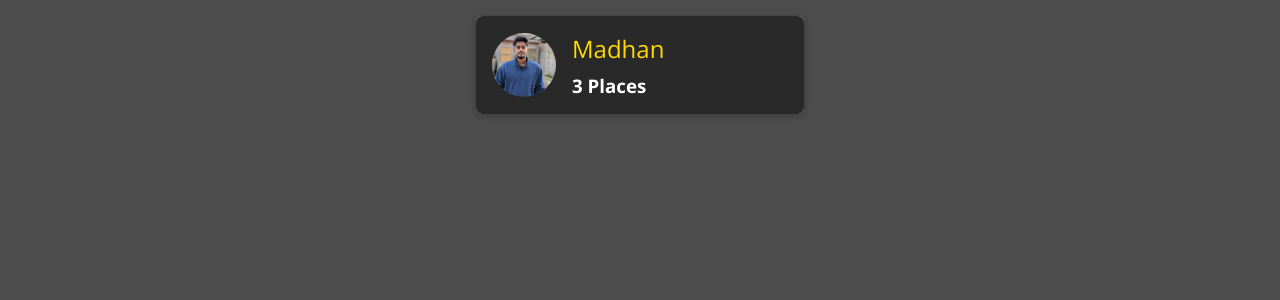
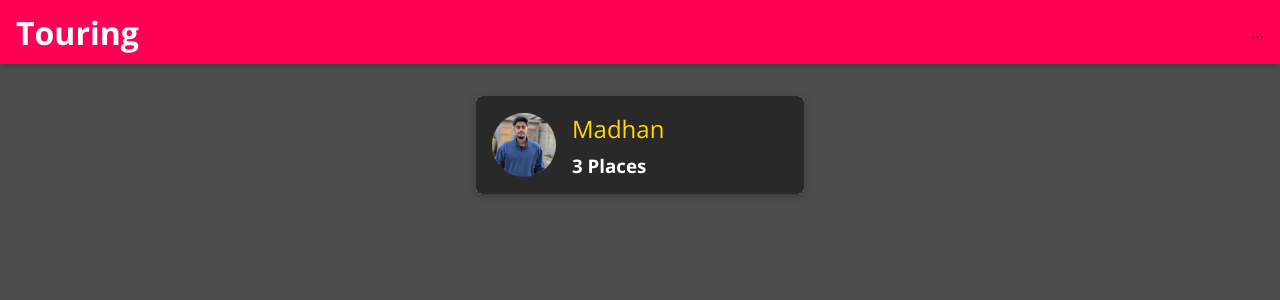
Before and after one commit to JohnMadhan07/Touring-App-Google, a React (Create React App) app: page / in a window 1280 px wide. Shown: the top 300 px of the page. Built offline with nearby package versions, Linux system fonts and the light colour scheme.

Commit message:
Adding Header

```diff
--- a/src/App.js
+++ b/src/App.js
@@ -8,10 +8,14 @@
 
 import Users from './user/pages/Users';
 import NewPlace from './places/pages/NewPlace';
+import MainNavigation from './shared/components/Navigation/MainNavigation';
+import './shared/components/Navigation/MainNavigation.css'
 
 const App = () => {
   return (
     <Router>
+      <MainNavigation/>
+      <main>
       <Switch>
         <Route path="/" exact>
           <Users />
@@ -21,6 +25,7 @@
         </Route>
         <Redirect to="/" />
       </Switch>
+      </main>
     </Router>
   );
 };
--- /dev/null
+++ b/src/shared/components/Navigation/MainHeader.css
@@ -0,0 +1,23 @@
+.main-header {
+    width: 100%;
+    height: 4rem;
+    display: flex;
+    align-items: center;
+    position: fixed;
+    top: 0;
+    left: 0;
+    background: #ff0055;
+    box-shadow: 0 2px 6px rgba(0, 0, 0, 0.26);
+    padding: 0 1rem;
+    z-index: 5;
+  }
+
+  main {
+    margin-top: 5rem;
+  }
+
+  @media (min-width: 768px) {
+    .main-header {
+      justify-content: space-between;
+    }
+  }
--- /dev/null
+++ b/src/shared/components/Navigation/MainHeader.js
@@ -0,0 +1,11 @@
+import React from "react";
+
+import'./MainHeader.css'
+
+const MainHeader = (props) => {
+  return (
+    <header className="main-header" >{props.children}</header>
+  );
+};
+
+export default MainHeader;
--- /dev/null
+++ b/src/shared/components/Navigation/MainNavigation.css
@@ -0,0 +1,45 @@
+.main-navigation__menu-btn {
+    width: 3rem;
+    height: 3rem;
+    background: transparent;
+    border: none;
+    display: flex;
+    flex-direction: column;
+    justify-content: space-around;
+    margin-right: 2rem;
+    cursor: pointer;
+  }
+
+  .main-navigation__menu-btn span {
+    display: block;
+    width: 3rem;
+    height: 2.5px;
+    background: white;
+  }
+
+  .main-navigation__title {
+    color: white;
+  }
+
+  .main-navigation__title a {
+    text-decoration: none;
+    color: white;
+  }
+
+  .main-navigation__header-nav {
+    display: none;
+  }
+
+  .main-navigation__drawer-nav {
+    height: 100%;
+  }
+
+  @media (min-width: 768px) {
+    .main-navigation__menu-btn {
+      display: none;
+    }
+
+    .main-navigation__header-nav {
+      display: block;
+    }
+  }
--- /dev/null
+++ b/src/shared/components/Navigation/MainNavigation.js
@@ -0,0 +1,22 @@
+import React from "react";
+import MainHeader from "./MainHeader";
+import { Link } from "react-router-dom/cjs/react-router-dom.min";
+import './MainNavigation.css'
+
+const MainNavigation = (props) => {
+  return (
+    <MainHeader>
+      <button className="main-navigation__menu-btn">
+        <span></span>
+        <span></span>
+        <span></span>
+      </button>
+      <h1 className="main-navigation__title">
+        <Link to="/">Touring </Link>
+      </h1>
+      <nav>...</nav>
+    </MainHeader>
+  );
+};
+
+export default MainNavigation;
```
Also changed, not shown: src/shared/components/Navigation/Navlink.css (added), src/shared/components/Navigation/Navlinks.js (added).
